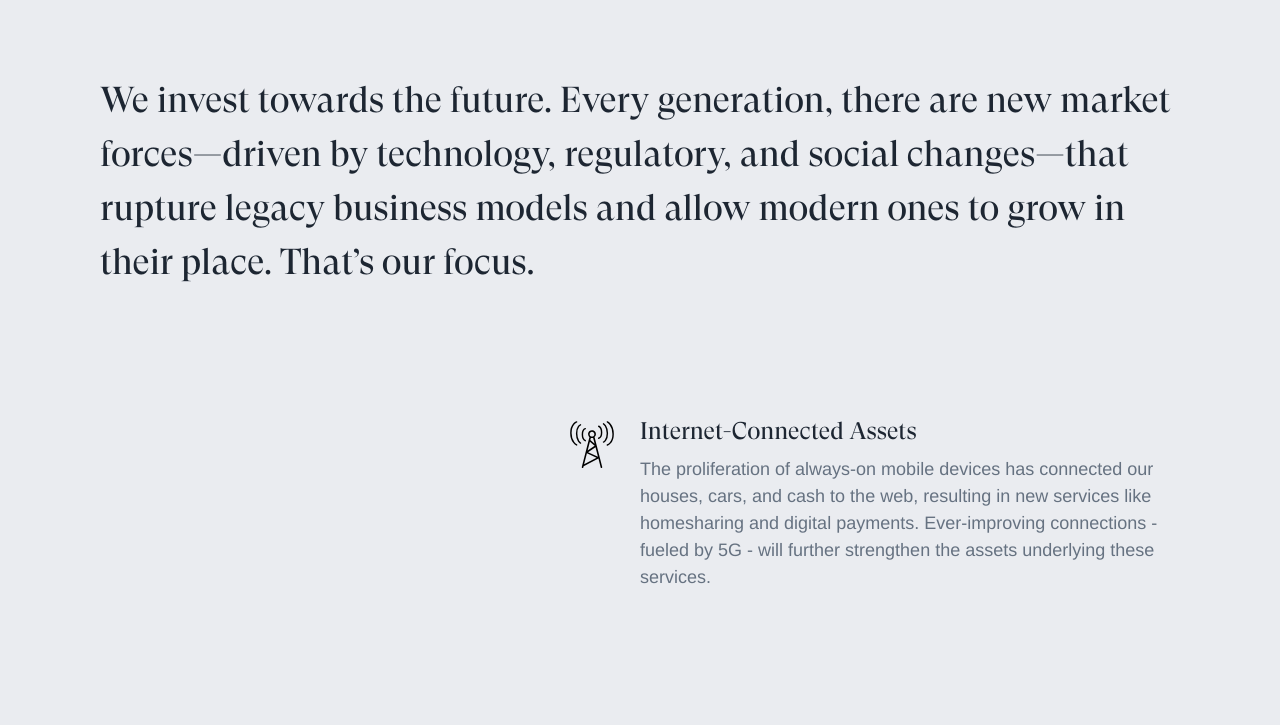
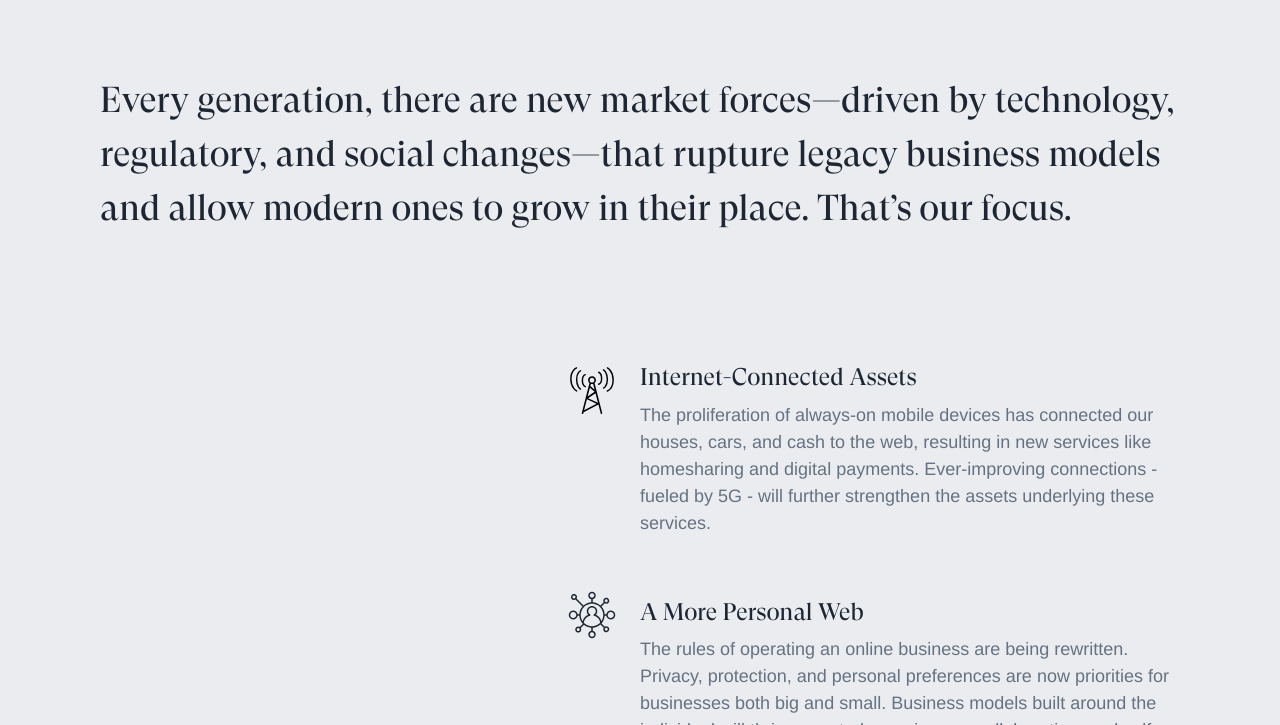
Before and after one commit to willanderson/Upholdings, a Jekyll site: the page built from index.md, in a window 1280 px wide and 900 px high, scrolled down 729 px, cut to the strip 175-900 px from the top of the window. Built offline with Jekyll 4.4.1, drawn with Linux system fonts in a browser that asks for light colours; nearby versions of some CDN libraries; some web fonts are replaced; some of the changed text lies outside the part shown.

Commit message:
Updated Index

```diff
--- a/index.md
+++ b/index.md
@@ -3,9 +3,9 @@ title: Homepage
 hero_h1: Modern Investing.
 hero_p: Grow your hard-earned savings by investing into the best companies building
   our future.
-manifesto: We invest towards the future. Every generation, there are new market forces—driven
-  by technology, regulatory, and social changes—that rupture legacy business models
-  and allow modern ones to grow in their place. That’s our focus.
+manifesto: Every generation, there are new market forces—driven by technology, regulatory,
+  and social changes—that rupture legacy business models and allow modern ones to
+  grow in their place. That’s our focus.
 differenceA_h3: Internet-Connected Assets
 differenceA_p: The proliferation of always-on mobile devices has connected our houses,
   cars, and cash to the web, resulting in new services like homesharing and digital
```
